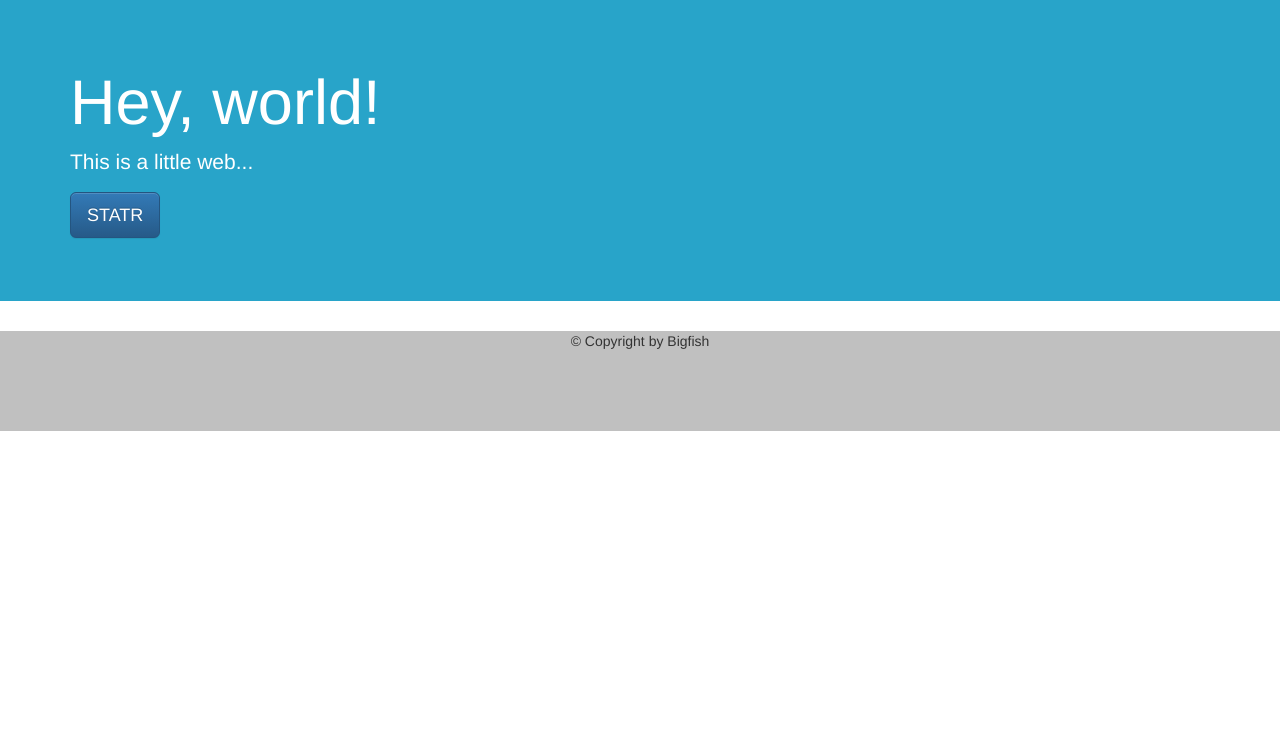
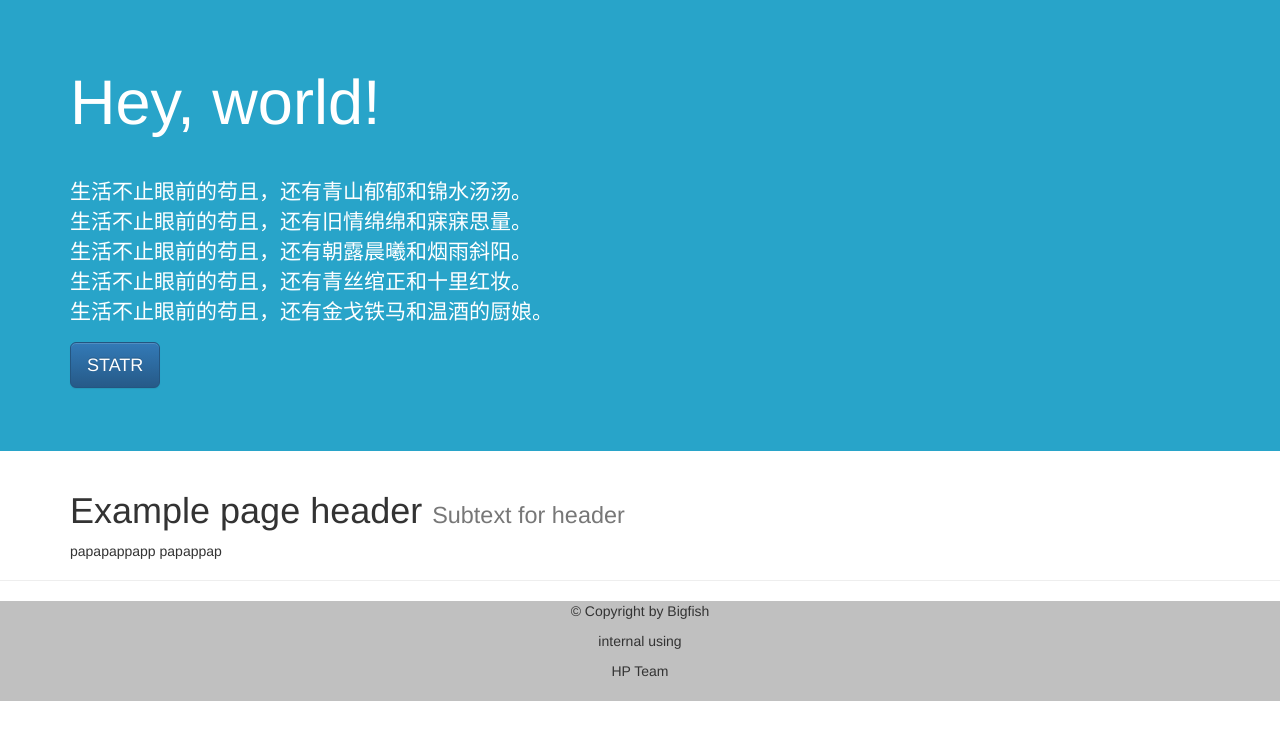
Before and after one commit to 9c7c/mSystem, a plain HTML site: page index.html in a window 1280 px wide. Drawn offline with Linux system fonts and the light colour scheme.

Commit message:
20160615161100

```diff
--- a/css/style.css
+++ b/css/style.css
@@ -3,6 +3,10 @@
 footer{
 	background-color: #C0C0C0;
 	min-height: 100px;
+	text-align: center;
+}
+
+footer p{
 }
 
 .topShow{
--- a/index.html
+++ b/index.html
@@ -38,11 +38,25 @@
       <div class="jumbotron topShow">
       	<div class="container">
 		  <h1>Hey, world!</h1>
-		  <p>This is a little web...</p>
-		  <p><a class="btn btn-primary btn-lg" href="#" role="button">STATR</a></p>
+		  <p>
+		  	<br />
+		  	生活不止眼前的苟且，还有青山郁郁和锦水汤汤。<br />
+			生活不止眼前的苟且，还有旧情绵绵和寐寐思量。<br />
+			生活不止眼前的苟且，还有朝露晨曦和烟雨斜阳。<br />
+			生活不止眼前的苟且，还有青丝绾正和十里红妆。<br />
+			生活不止眼前的苟且，还有金戈铁马和温酒的厨娘。
+		  </p>
+		  <p><a class="btn btn-primary btn-lg" href="#" role="button" id="start">STATR</a></p>
       	</div>
 	  </div>
     </header>
+
+    <div id="initialShow">
+	    <div class="page-header">
+		  <h1 class="container">Example page header <small>Subtext for header</small></h1>
+		  <p class="container">papapappapp papappap</p>
+		</div>
+    </div>
 
 	<!-- display products list here -->
     <div id="productList" style="display: none"></div>
@@ -63,7 +77,9 @@
 
 
     <footer>
-		<p class="text-center">&copy; Copyright  by Bigfish</p>
+		<p>&copy; Copyright  by Bigfish</p>
+		<p>internal using</p>
+		<p>HP Team</p>
     </footer>
   </div>
 </body>
--- a/js/jquery.js
+++ b/js/jquery.js
@@ -2,5 +2,8 @@
  * @author Bigfish
  */
 $(document).ready(function(){
-
+	$("#start").click(function(){
+		$("#initialShow").hide();
+		$("#productList").show();
+	})
 })
```
